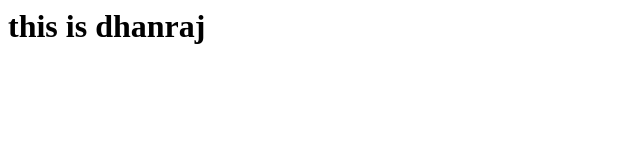
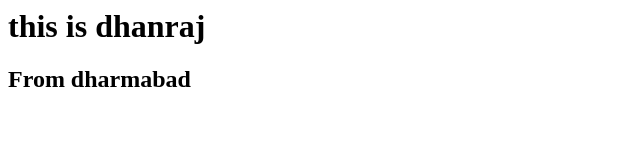
Before and after one commit to ranvirkardhanraj/srtmwebpage, a plain HTML site: page index.html in a window 1280 px wide. Shown: the whole page, without its empty margins (0-640 px from the left). Drawn offline with Linux system fonts and the light colour scheme.

Commit message:
Update index.html

```diff
--- a/index.html
+++ b/index.html
@@ -1 +1,2 @@
-<html><h1>this is dhanraj</h1></html>
+<html><h1>this is dhanraj</h1>
+<h2>From dharmabad</h2></html>
```
